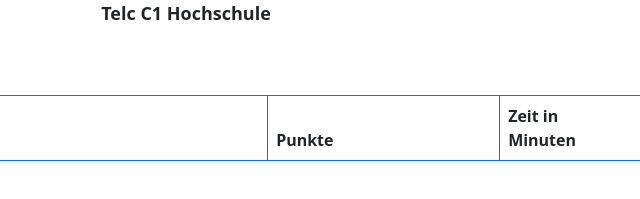
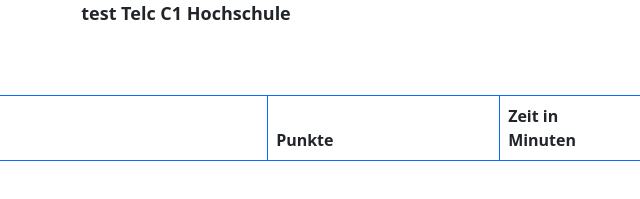
Before and after one commit to Beta-Ja/beta.github.io, a plain HTML site: page index.html in a window 1280 px wide. Shown: the top 199 px of the page, 454-1094 px from the left. Drawn offline with nearby package versions, Linux system fonts and the light colour scheme.

Commit message:
Update index.html

```diff
--- a/index.html
+++ b/index.html
@@ -10,7 +10,7 @@
     <body>
         <div class = "centered">
             <div class = "large">
-                <div class ="thick">Telc C1 Hochschule</div>
+                <div class ="thick">test Telc C1 Hochschule</div>
             </div>
         </div>
         <form action="https://www.google.com/search" method="get">
```
